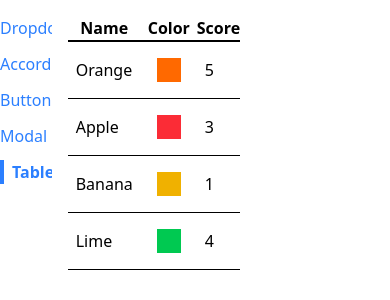
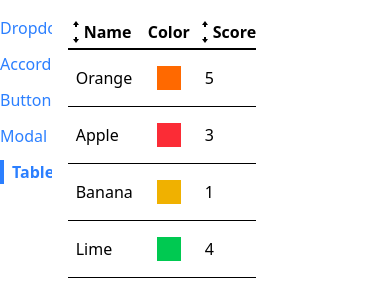
Before and after one commit to PeterBachman100/comps, a React (Vite) app: page /table in a window 390 px wide. Shown: the top 300 px of the page. Built offline with nearby package versions, Linux system fonts and the light colour scheme.

Commit message:
Feat: SortableTable component

```diff
--- /dev/null
+++ b/src/components/SortableTable.js
@@ -0,0 +1,84 @@
+import { useState } from "react";
+import Table from "./Table";
+import { GoArrowSmallDown, GoArrowSmallUp } from 'react-icons/go';
+
+function SortableTable(props) {
+    const [sortOrder, setSortOrder] = useState(null);
+    const [sortBy, setSortBy] = useState(null);
+
+    const { config, data } = props;
+
+    const handleCLick = (label) => {
+        if (sortBy && label !== sortBy) {
+            setSortOrder('asc');
+            setSortBy(label);
+            return;
+        }
+
+        if (sortOrder === null) {
+            setSortOrder('asc');
+            setSortBy(label);
+        } else if (sortOrder === 'asc') {
+            setSortOrder('desc');
+            setSortBy(label);
+        } else if (sortOrder === 'desc') {
+            setSortOrder(null);
+            setSortBy(null);
+        }
+    };
+
+    const updatedConfig = config.map((column) => {
+        if (!column.sortValue) {
+            return column;
+        }
+
+        return {
+            ...column,
+            header: () =>
+                <th className="cursor-pointer hover:bg-gray-100" onClick={() => handleCLick(column.label)}>
+                    <div className="flex items-center">
+                        {getIcons(column.label, sortBy, sortOrder)}
+                        {column.label}
+                    </div>
+                </th>
+        };
+    });
+
+    let sortedData = data;
+    if (sortOrder && sortBy) {
+        const { sortValue } = config.find(column => column.label === sortBy);
+        sortedData = [...data].sort((a,b) => {
+            const valueA = sortValue(a);
+            const valueB = sortValue(b);
+
+            const reverseOrder = sortOrder === 'asc' ? 1 : -1;
+
+            if (typeof valueA === 'string') {
+                return valueA.localeCompare(valueB) * reverseOrder;
+            } else {
+                return (valueA - valueB) * reverseOrder;
+            }
+        });
+    }
+
+    return (
+        <div>
+            <Table {...props} data={sortedData} config={updatedConfig} />
+        </div>
+    );
+}
+
+function getIcons(label, sortBy, sortOrder) {
+    if (label !== sortBy) {
+        return <div><GoArrowSmallUp /><GoArrowSmallDown /></div>;
+    }
+    if (sortOrder === null) {
+        return <div><GoArrowSmallUp /><GoArrowSmallDown /></div>;
+    } else if (sortOrder === 'asc') {
+        return <div><GoArrowSmallUp /></div>;
+    } else if (sortOrder === 'desc') {
+        return <div><GoArrowSmallDown /></div>;
+    }
+}
+
+export default SortableTable;
--- a/src/components/Table.js
+++ b/src/components/Table.js
@@ -1,5 +1,10 @@
+import { Fragment } from "react";
+
 function Table({ data, config, keyFn }) {
     const renderedHeaders = config.map((column) => {
+        if (column.header) {
+            return <Fragment key={column.label}>{column.header()}</Fragment>;
+        }
         return <th key={column.label}>{column.label}</th>
     });
 
--- a/src/pages/TablePage.js
+++ b/src/pages/TablePage.js
@@ -1,4 +1,4 @@
-import Table from "../components/Table";
+import SortableTable from "../components/SortableTable";
 
 function TablePage() {
      const data = [
@@ -9,9 +9,20 @@
     ];
 
     const config = [
-        {label: 'Name', render: (fruit) => fruit.name },
-        {label: 'Color', render: (fruit) => <div className={`p-3 m-2 ${fruit.color}`}></div>},
-        {label: 'Score', render: (fruit) => fruit.score }
+        {
+            label: 'Name',
+            render: (fruit) => fruit.name ,
+            sortValue: (fruit) => fruit.name
+        },
+        {
+            label: 'Color',
+            render: (fruit) => <div className={`p-3 m-2 ${fruit.color}`}></div>
+        },
+        {
+            label: 'Score',
+            render: (fruit) => fruit.score,
+            sortValue: (fruit) => fruit.score
+        }
     ];
 
     const keyFn = (fruit) => {
@@ -19,7 +30,7 @@
     };
 
     return (
-        <Table data={data} config={config} keyFn={keyFn}/>
+        <SortableTable data={data} config={config} keyFn={keyFn}/>
     );
 }
 
```
